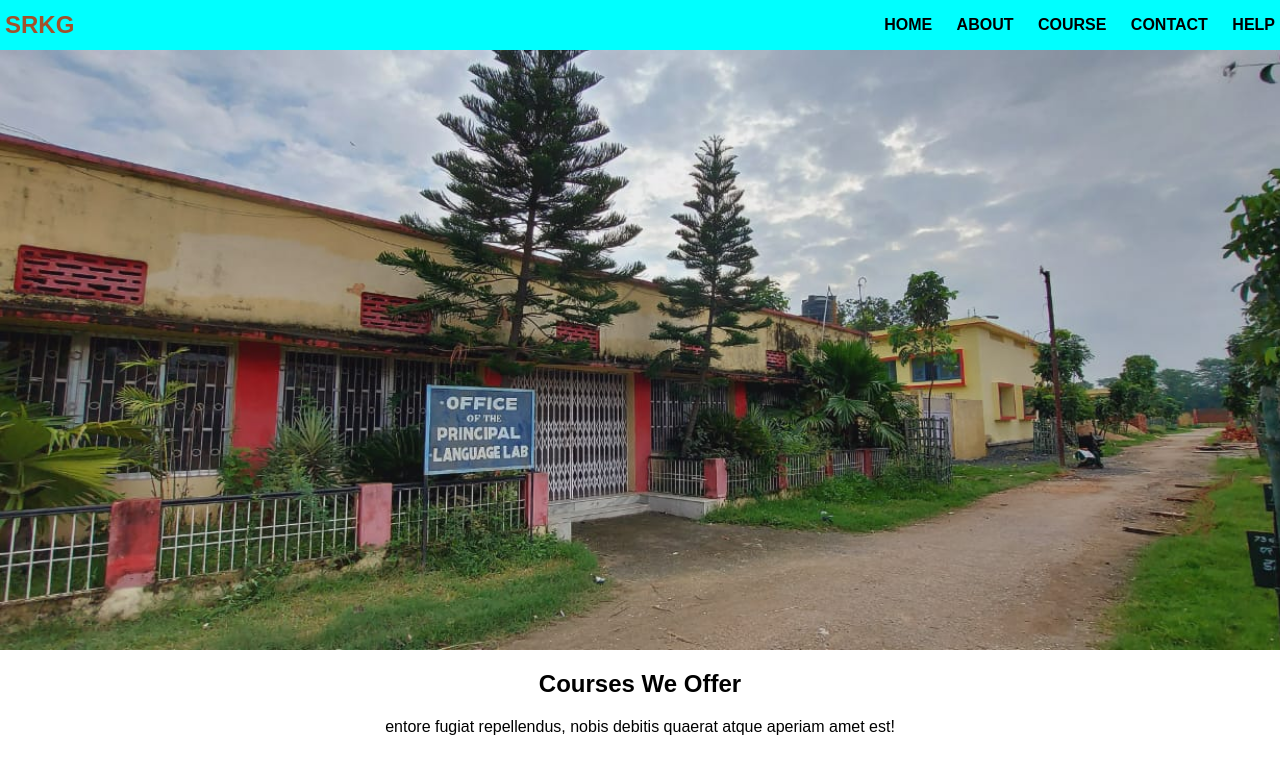
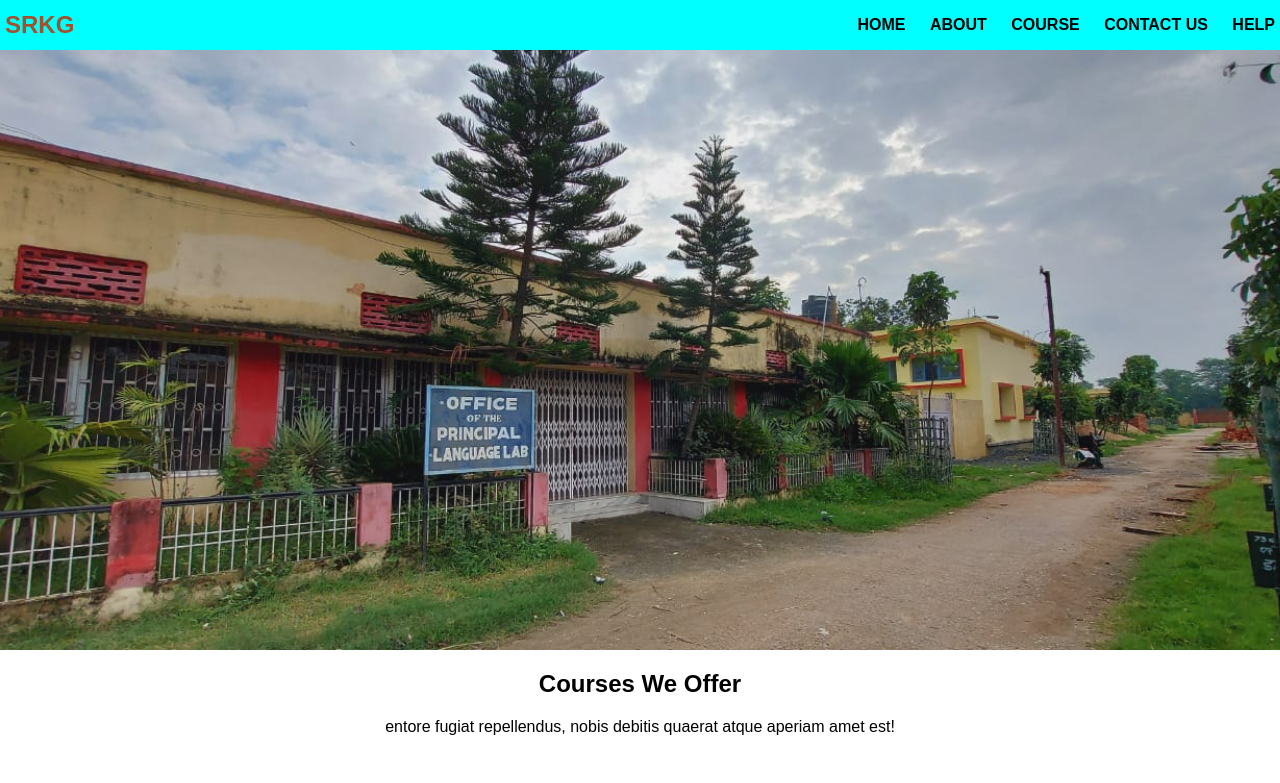
Before and after one commit to Rohit-Kumar1108/academic-project, a plain HTML site: page index.html in a window 1280 px wide. Shown: the top 783 px of the page. Drawn offline with Linux system fonts and the light colour scheme.

Commit message:
add sone elements

```diff
--- a/index.html
+++ b/index.html
@@ -13,7 +13,7 @@
             <a href="#">HOME</a>
             <a href="#">ABOUT</a>
             <a href="#">COURSE</a>
-            <a href="#">CONTACT</a>
+            <a href="#">CONTACT US</a>
             <a href="#">HELP</a>
         </div>
     </div>
```
